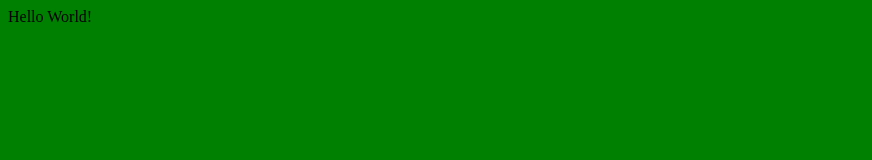
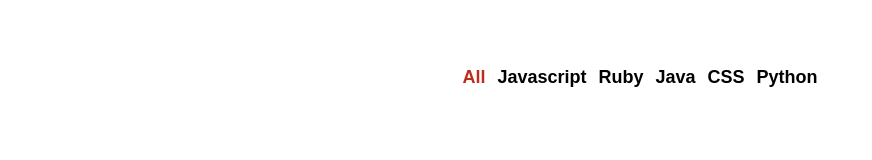
Before and after one commit to rubiagatra/javascript-journey, a React app in the folder github-battle/: page / in a window 1280 px wide. Shown: the whole page, without its empty margins (0-872 px from the left). Built offline with nearby package versions, Linux system fonts and the light colour scheme.

Commit message:
Modified css and track Popular state

```diff
--- /dev/null
+++ b/github-battle/app/components/Popular.js
@@ -0,0 +1,41 @@
+import React from "react";
+
+export default class Popular extends React.Component {
+  constructor(props) {
+    super(props);
+
+    this.state = {
+      selectedLanguage: "All",
+    };
+
+    this.updateLanguage = this.updateLanguage.bind(this);
+  }
+
+  updateLanguage(selectedLanguage) {
+    this.setState({
+      selectedLanguage,
+    });
+  }
+
+  render() {
+    const languages = ["All", "Javascript", "Ruby", "Java", "CSS", "Python"];
+
+    return (
+      <ul className="flex-center">
+        {languages.map((language) => (
+          <li key={language}>
+            <button
+              className="btn-clear nav-link"
+              onClick={() => this.updateLanguage(language)}
+              style={
+                language === this.state.selectedLanguage ? { color: "rgb(187, 46, 31)" } : null
+              }
+            >
+              {language}
+            </button>
+          </li>
+        ))}
+      </ul>
+    );
+  }
+}
--- a/github-battle/app/index.css
+++ b/github-battle/app/index.css
@@ -1,3 +1,44 @@
+html,
+body,
+#app {
+  margin: 0;
+  height: 100%;
+  width: 100%;
+}
+
 body {
-  background: green;
+  font-family: -apple-system, BlinkMacSystemFont, Segoe UI, Roboto, Oxygen-Sans, Ubuntu, Cantarell,
+    Helvetica Neue, sans-serif;
 }
+
+ul {
+  padding: 0;
+}
+
+li {
+  list-style-type: none;
+}
+
+.container {
+  max-width: 1200px;
+  margin: 0 auto;
+  padding: 50px;
+}
+
+.flex-center {
+  display: flex;
+  justify-content: center;
+  align-items: center;
+}
+
+.btn-clear {
+  border: none;
+  background: transparent;
+}
+
+.nav-link {
+  font-size: 18px;
+  font-weight: bold;
+  text-decoration: none;
+  color: inherit;
+}
--- a/github-battle/app/index.js
+++ b/github-battle/app/index.js
@@ -1,10 +1,15 @@
 import React from "react";
 import ReactDOM from "react-dom";
 import "./index.css";
+import Popular from "./components/Popular";
 
 class App extends React.Component {
   render() {
-    return <div>Hello World!</div>;
+    return (
+      <div className="container">
+        <Popular />
+      </div>
+    );
   }
 }
 
```
